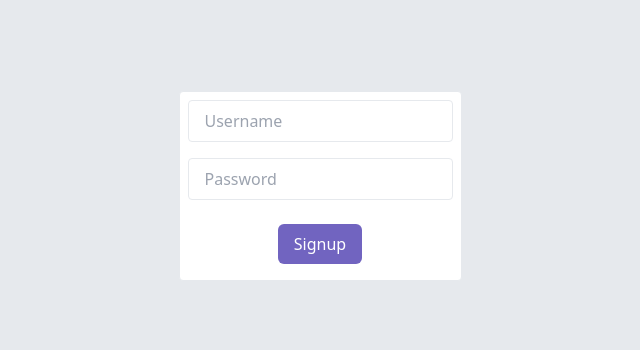
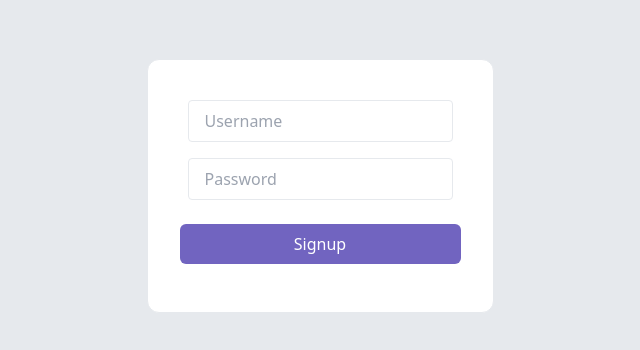
Before and after one commit to Rahulns21/brainly-frontend, a React (Vite) app: page /signup in a window 1280 px wide. Shown: the part 214-564 px from the top of the page, without its empty margins (320-960 px from the left). Built offline with nearby package versions, Linux system fonts and the light colour scheme.

Commit message:
Add fullWidth and loading to ButtonProps

```diff
--- a/src/components/Button.tsx
+++ b/src/components/Button.tsx
@@ -7,6 +7,8 @@ interface ButtonProps {
     text: string;
     startIcon?: ReactElement;
     onClick?: () => void;
+    fullWidth?: boolean;
+    loading?: boolean;
 };
 
 const variantStyles = {
@@ -17,7 +19,9 @@ const variantStyles = {
 const defaultStyles = "px-4 py-2 rounded-md font-light flex items-center"
 
 export function Button(props: ButtonProps) {
-    return <button onClick={props.onClick} className={`${variantStyles[props.variant]} ${defaultStyles}`}>
+    return <button onClick={props.onClick} className={`${variantStyles[props.variant]}
+    ${defaultStyles} ${props.fullWidth ? "w-full flex justify-center items-center" : ""}
+    ${props.loading ? "opacity-50" : ""}`} disabled={props.loading}>
         {props.startIcon && (
             <div className="pr-2">
                 {props.startIcon}
--- a/src/pages/Signup.tsx
+++ b/src/pages/Signup.tsx
@@ -4,11 +4,11 @@ import { Input } from "../components/Input";
 export function Signup() {
     return <div className="h-screen w-screen bg-gray-200
     flex justify-center items-center">
-        <div className="bg-white rounded border min-w-48">
+        <div className="bg-white rounded-xl p-8 border min-w-48">
             <Input placeholder="Username" />
             <Input placeholder="Password" />
             <div className="flex justify-center py-4">
-                <Button variant="primary" text="Signup"/>
+                <Button variant="primary" text="Signup" fullWidth={true} loading={false} />
             </div>
         </div>
     </div>
```
